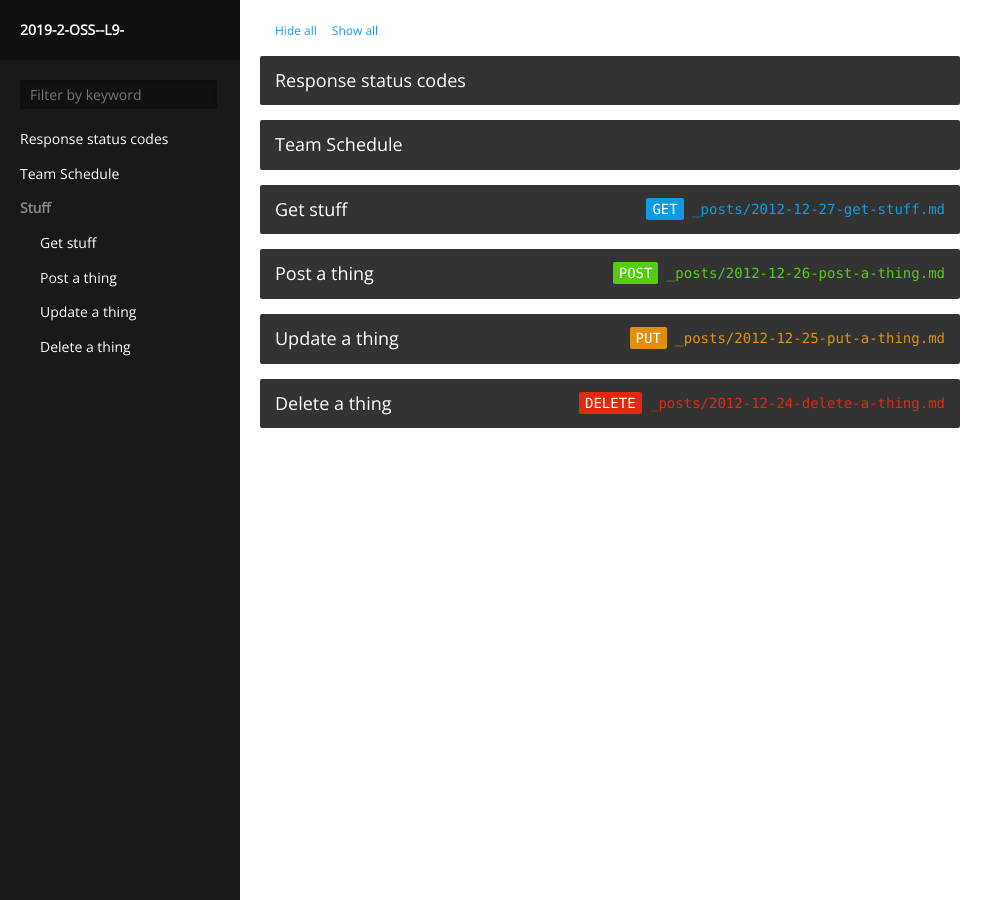
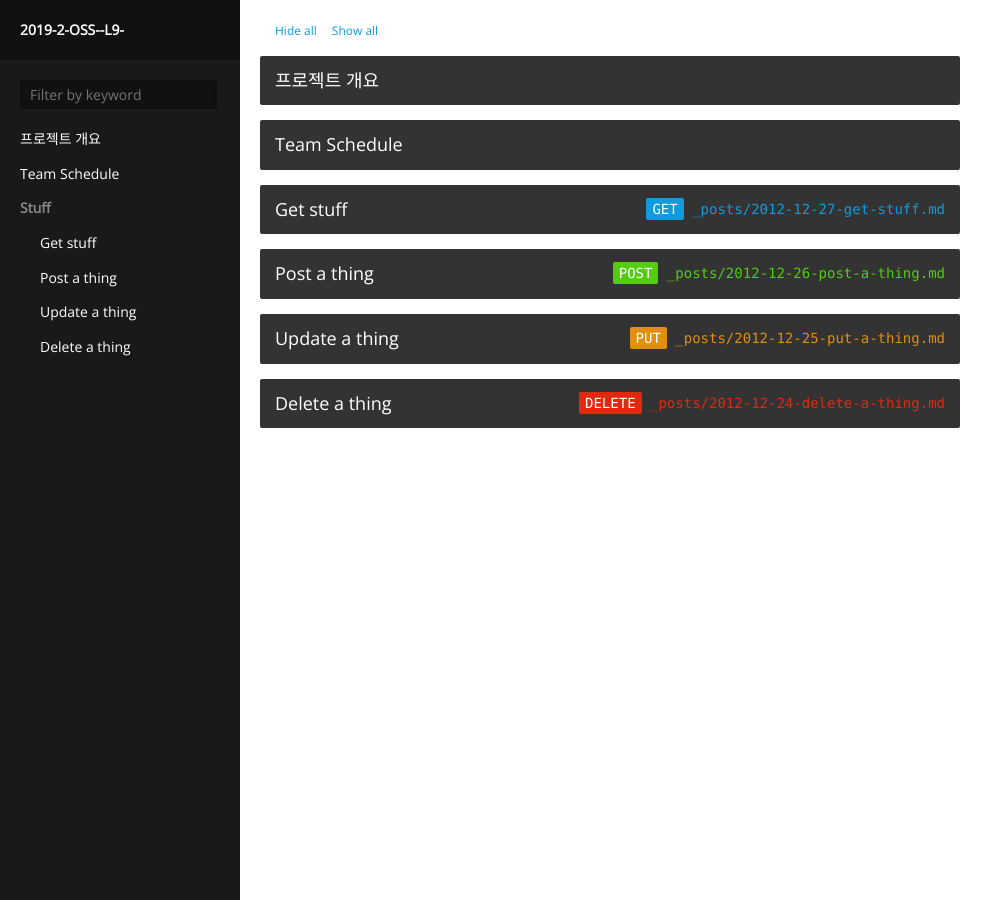
Before and after one commit to 19-2-SKKU-OSS/2019-2-OSS--L9-, a Jekyll site: the page built from index.html, in a window 1280 px wide. Shown: the whole page, without its empty margins (0-1003 px from the left). Built offline with Jekyll 4.4.1, drawn with Linux system fonts in a browser that asks for light colours; some of the changed lines change nothing that is shown.

Commit message:
Update 2012-12-28-response-status-codes.md

````diff
--- a/_posts/2012-12-28-response-status-codes.md
+++ b/_posts/2012-12-28-response-status-codes.md
@@ -1,41 +1,13 @@
 ---
-title: 'Response status codes'
+title: '프로젝트 개요'
 
 layout: nil
 ---
 
-### Success
+Fork한 Repository 주소: https://github.com/keon/algorithms
+<br>
+<p align="center"><img src="https://raw.githubusercontent.com/keon/algorithms/master/docs/source/_static/logo/logotype1blue.png"></p>
 
-Successes differ from errors in that their body may not be a simple response object with a code and a message. The headers however are consistent across all calls:
+### Pythonic Data Structures and Algorithms
 
-* `GET`, `PUT`, `DELETE` returns `200 OK` on success,
-* `POST ` returns 201 on success,
-
-When [retrieving stuff](#get-stuff) for example:
-
-```Status: 200 OK```
-```{
-    {
-        id: thing_1,
-        name: 'My first thing'
-    },
-    {
-        id: thing_2,
-        name: 'My second thing'
-    }
-}```
-
-### Error
-
-Error responses are simply returning [standard HTTP error codes](http://www.w3.org/Protocols/rfc2616/rfc2616-sec10.html) along with some additional information:
-
-* The error code is sent back as a status header,
-* The body includes an object describing both the code and message (for debugging and/or display purposes),
-
-For a call with an invalid authentication token for example:
-
-```Status: 401 Access denied```
-```{
-    code: 401,
-    message: 'Access denied: invalid authentication token.'
-}```
+Minimal and clean example implementations of data structures and algorithms in Python 3.
````
